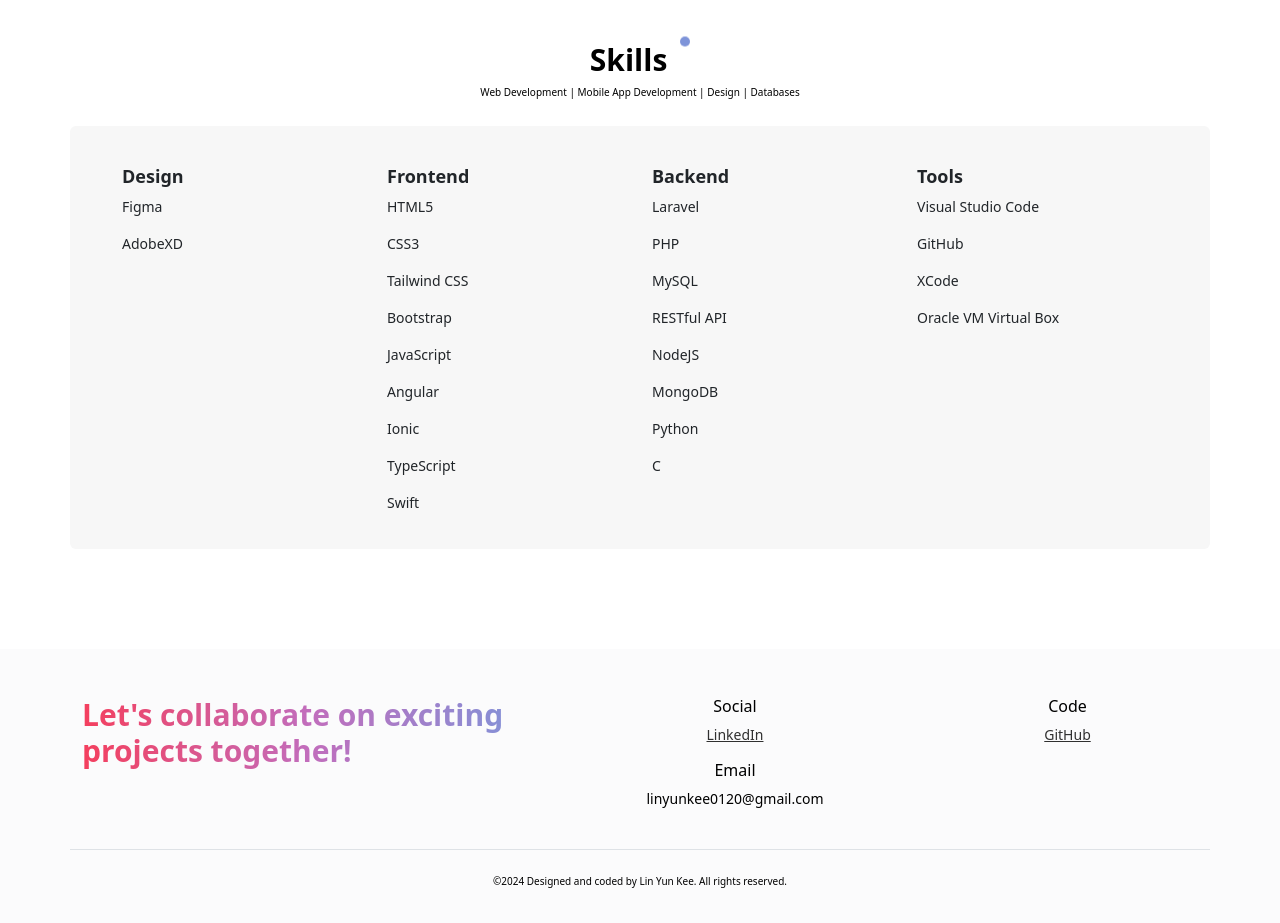
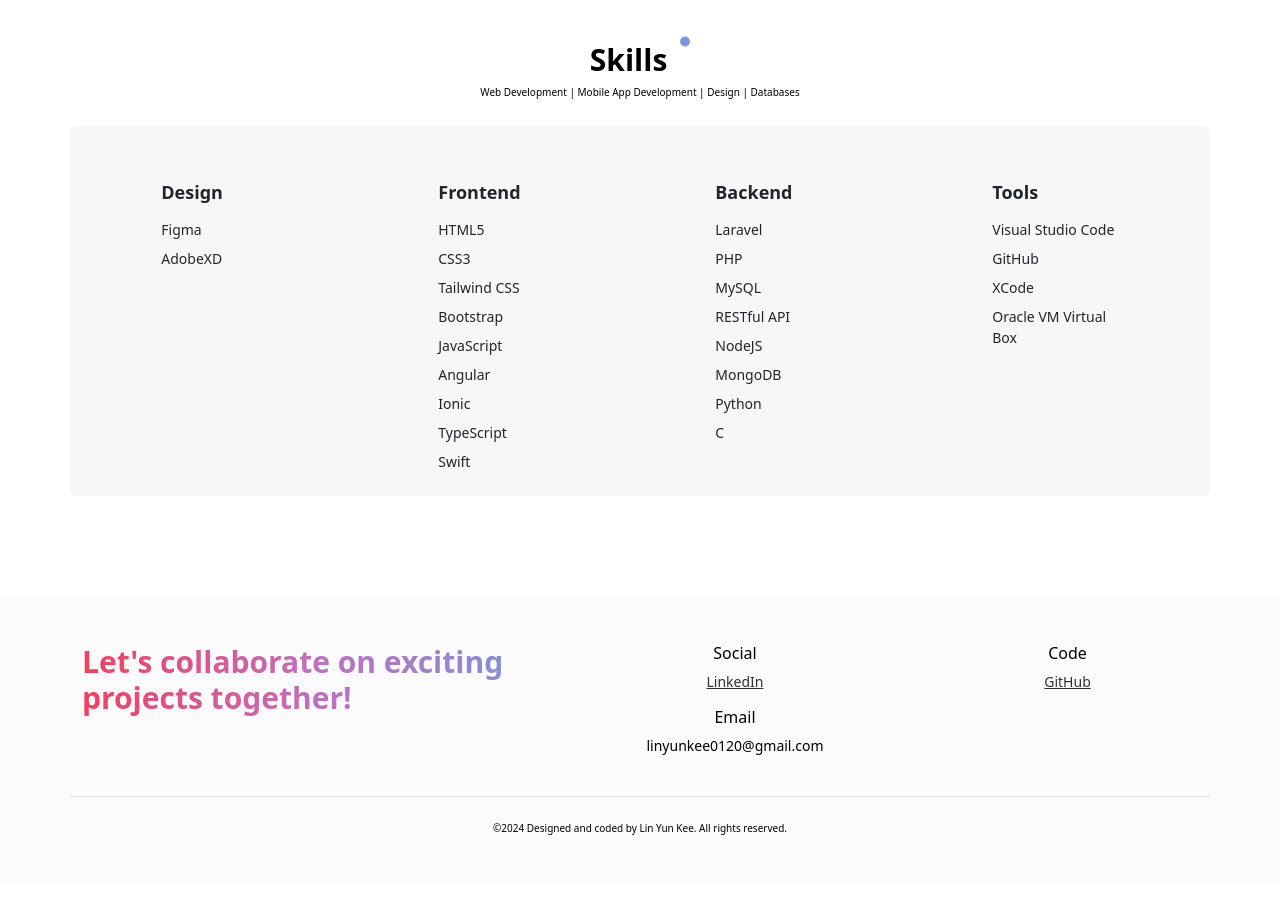
Before and after one commit to Lyunnn/Work-Portfolio-React, a React (Create React App) app: page / in a window 1280 px wide. Shown: the part 1740-2663 px from the top of the page. After the commit the page ends 2624 px from the top, so only its background shows below. Built offline with nearby package versions, Linux system fonts and the light colour scheme.

Commit message:
adjust about, banner, footer

```diff
--- a/src/App.css
+++ b/src/App.css
@@ -246,17 +246,22 @@
 .skill h5 {
   font-weight: bold;
   padding-top: 40px;
+  padding-bottom: 15px;
   font-size: 18px;
 }
 
 .skill p {
   font-weight: 400;
   font-size: 14px;
+  padding-bottom: 8px;
 }
 
-.skill .card-body {
-  padding: 0 40px 20px 40px;
+.skill h5, .skill p {
+  max-width: 50%;
+  text-align: left;
+  margin: auto;
 }
+
 
 /* Projects CSS */
 .project {
--- a/src/components/About.js
+++ b/src/components/About.js
@@ -9,7 +9,7 @@
                         <h1 className="card-title">About Me</h1>
                         <div className="rectangle"></div>
                     </Col>
-                    <Col xs={12} md={8} xl={8}>
+                    <Col xs={12} md={8} xl={8} className="mt-4 mt-md-0">
                         <p className="card-text">
                             With a keen interest in mobile app development, web design, and software engineering, I embarked on this journey after graduating from high school. I chose to pursue a major in software development as it aligns perfectly with my passion and desired career path.
                         </p>
--- a/src/components/Banner.js
+++ b/src/components/Banner.js
@@ -54,7 +54,7 @@
                              majoring in software development
                         </p>
                     </Col>
-                    <Col xs={12} md={6} xl={5} className="d-flex justify-content-end">
+                    <Col xs={12} md={6} xl={5} className="d-flex justify-content-md-end justify-content-center">
                         <img src={headerImg} style={{maxWidth: "400px", minWidth:"300px"}} className="responsive" alt="Header Img"/>
                     </Col>
                 </Row>
--- a/src/components/Footer.js
+++ b/src/components/Footer.js
@@ -15,7 +15,7 @@
                         <p>linyunkee0120@gmail.com</p>
 
                     </Col>
-                    <Col xs={12} md={4} xl={3} className="mt-xl-4 mt-2 text-center">
+                    <Col xs={12} md={4} xl={3} className="mt-md-4 mt-2 text-center">
                         <h6>Code</h6>
                         <p><a href="https://github.com/Lyunnn">GitHub</a></p>
                     </Col>
```
